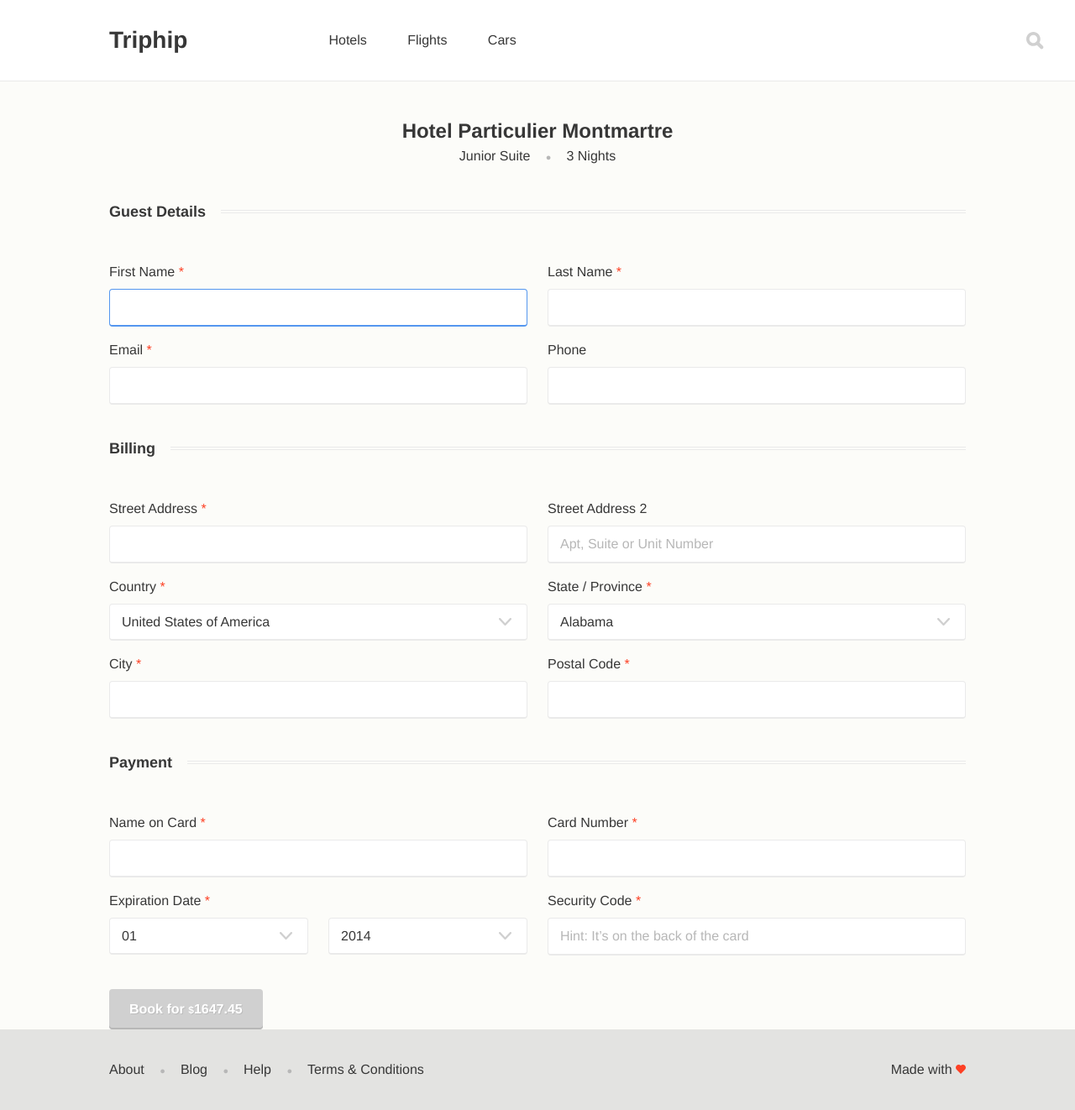
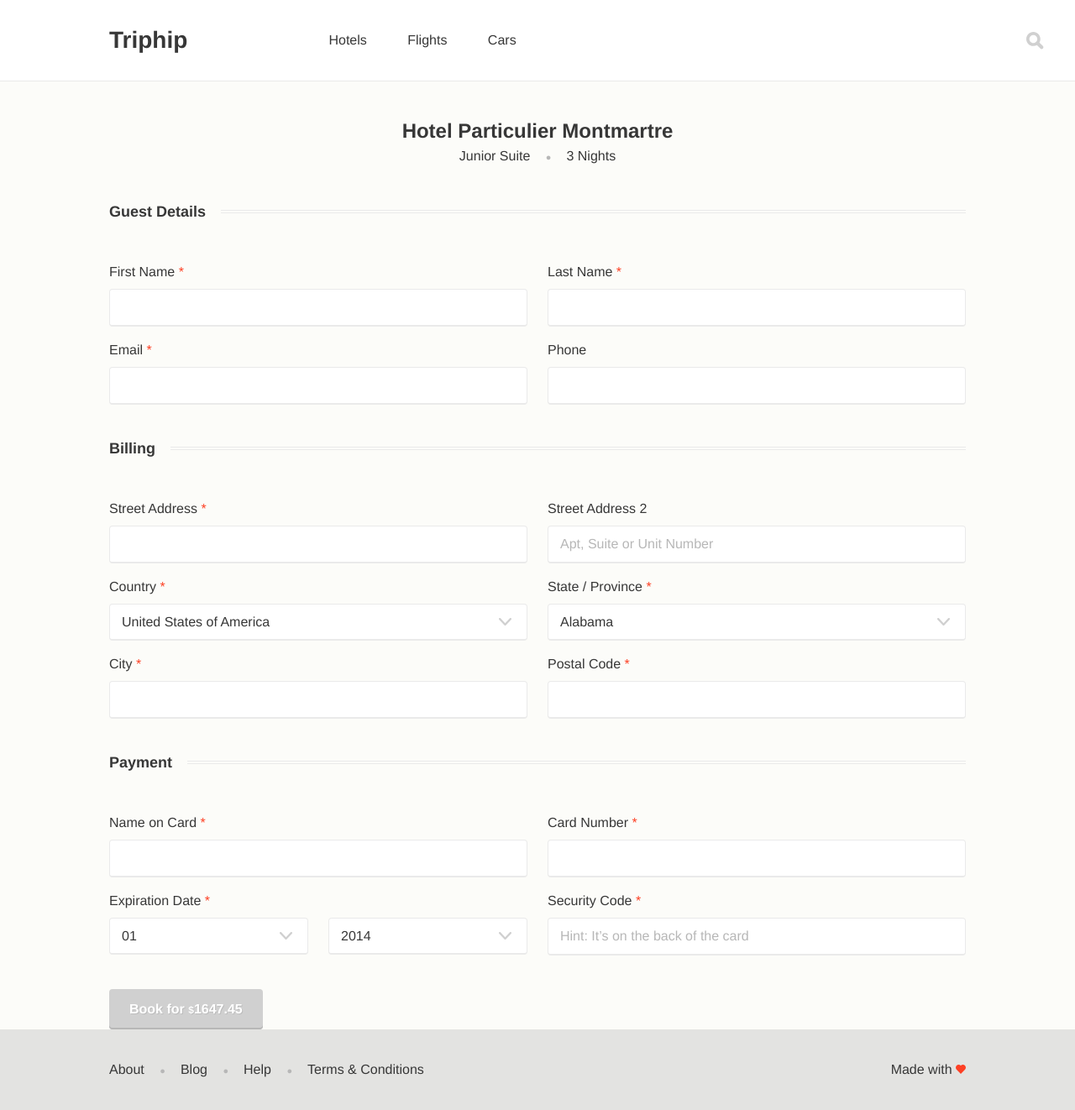
Before and after one commit to cesarfigueroa/triphip, a Jekyll site: the page built from book/index.html, in a window 1280 px wide. Shown: the whole page at 84% size. Built offline with Jekyll 4.4.1, drawn with Linux system fonts in a browser that asks for light colours.

Commit message:
Remove autofocus on booking form

```diff
--- a/book/index.html
+++ b/book/index.html
@@ -21,7 +21,7 @@
       <ol class="form-list">
         <li>
           <label for="guest-first-name" class="required">First Name</label>
-          <input type="text" id="guest-first-name" required autofocus />
+          <input type="text" id="guest-first-name" required />
         </li>
 
         <li>
```
